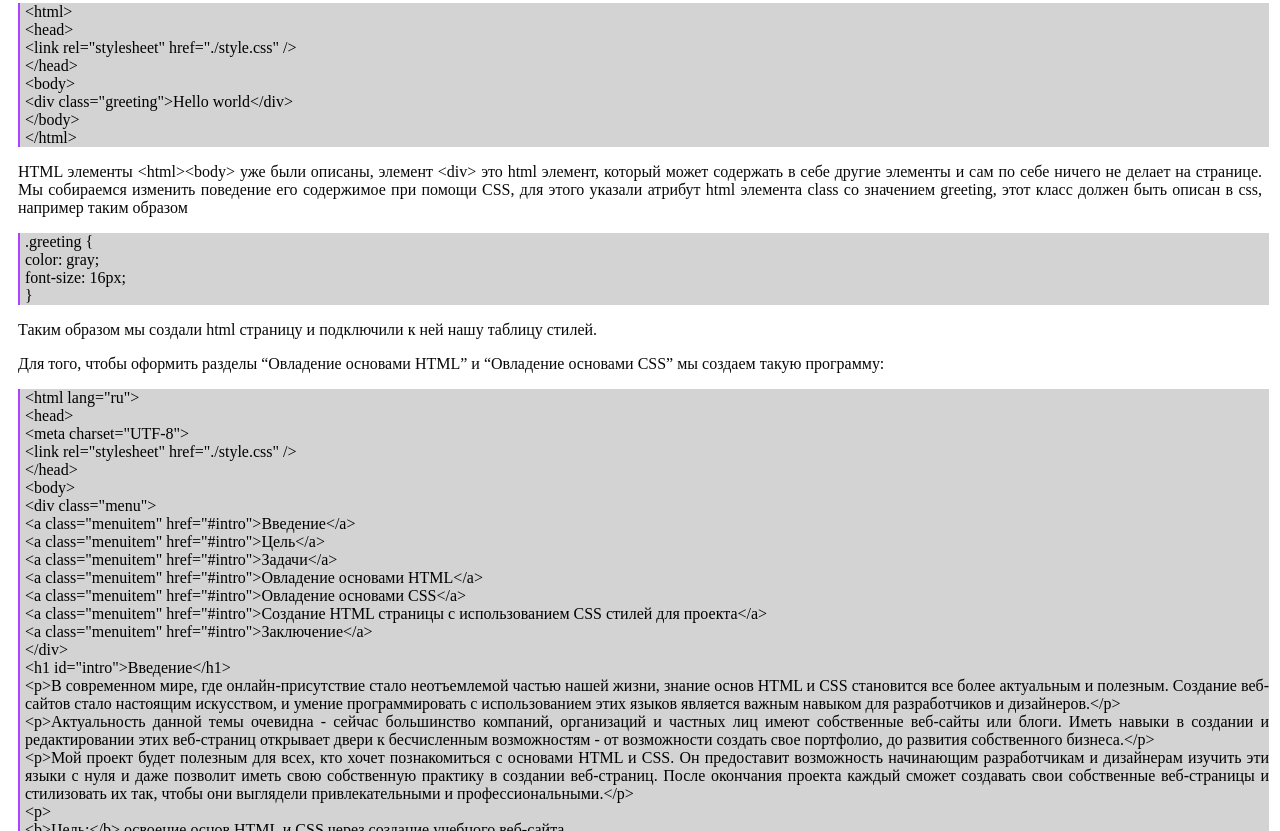
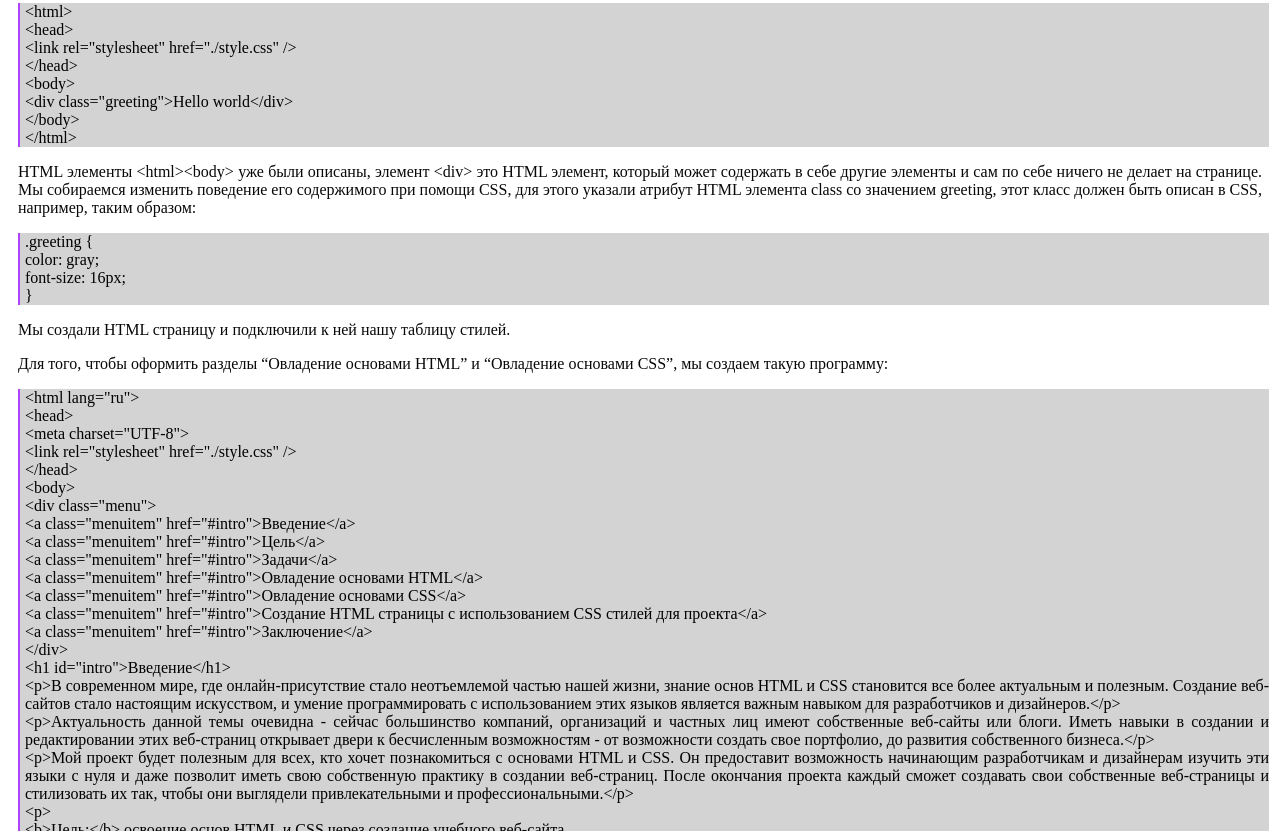
Before and after one commit to lelya367/html-project, a plain HTML site: page index.html in a window 1280 px wide. Shown: the part 2529-3360 px from the top of the page. Drawn offline with Linux system fonts and the light colour scheme.

```diff
--- a/index.html
+++ b/index.html
@@ -133,22 +133,22 @@
 &lt;/body&gt;<br>
 &lt;/html&gt;<br>
 </div>
-<p>HTML элементы &lt;html&gt;&lt;body&gt;  уже были описаны, элемент &lt;div&gt; это html элемент,
+<p>HTML элементы &lt;html&gt;&lt;body&gt;  уже были описаны, элемент &lt;div&gt; это HTML элемент,
     который может содержать в себе другие элементы и сам по себе ничего не делает на странице.
-    Мы собираемся изменить поведение его содержимое при помощи CSS, для этого указали атрибут html элемента class со значением greeting,
-    этот класс должен быть описан в css, например таким образом</p>
+    Мы собираемся изменить поведение его содержимого при помощи CSS, для этого указали атрибут HTML элемента class со значением greeting,
+    этот класс должен быть описан в CSS, например, таким образом:</p>
 <div class="code">
     .greeting {<br>
    color: gray;<br>
    font-size: 16px;<br>
     }</div>
-<p>Таким образом мы создали html страницу и подключили к ней нашу таблицу стилей.</p>
+<p>Mы создали HTML страницу и подключили к ней нашу таблицу стилей.</p>
 
 
 
 
 
-<p>Для того, чтобы оформить разделы “Овладение основами HTML” и “Овладение основами CSS” мы создаем такую программу:</p>
+<p>Для того, чтобы оформить разделы “Овладение основами HTML” и “Овладение основами CSS”, мы создаем такую программу:</p>
 <div class="code">
     &lt;html lang="ru"&gt; <br>
 &lt;head&gt;<br>
@@ -317,5 +317,11 @@ menuitem:visited {<br>
 <p>https://html5book.ru/osnovy-html/</p>
 <p>https://html5book.ru/osnovy-css/</p>
 <p>https://www.w3schools.com/tags/</p>
+<p>учебник 2017 года по информатике для 9 класса - Поляков К.Ю., Еремин Е.А.</p>
+<p>учебник 2014 года по информатике для 11 класса, базовый уровень - Семакин И.Г., Хеннер Е.К., Шеина Т.Ю.</p>
+<p>книга 2020 года Надежды Моисеевой для 9-11 классов: От простого к сложному. Курс по разработке сайтов. ФГОС</p>
+<p>учебник 2021 года по информатике для 7-9 классов, компьютерный практикум - Босова Л.Л. и др.</p>
+<p>https://infourok.ru/sozdaniya-web-sajta-osnovy-html-i-css-6423700.html</p>
+
 </body>
 </html>
```
